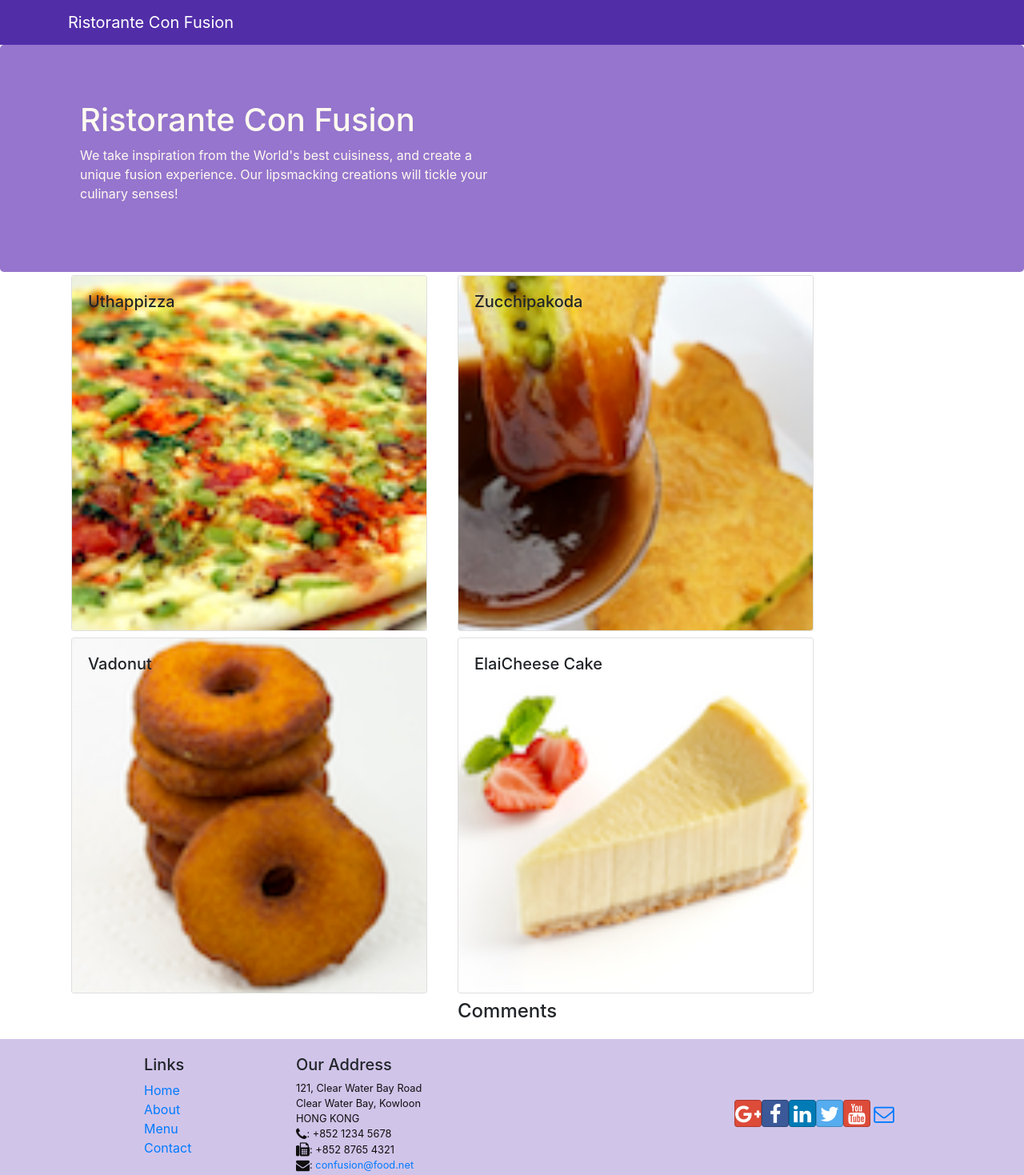
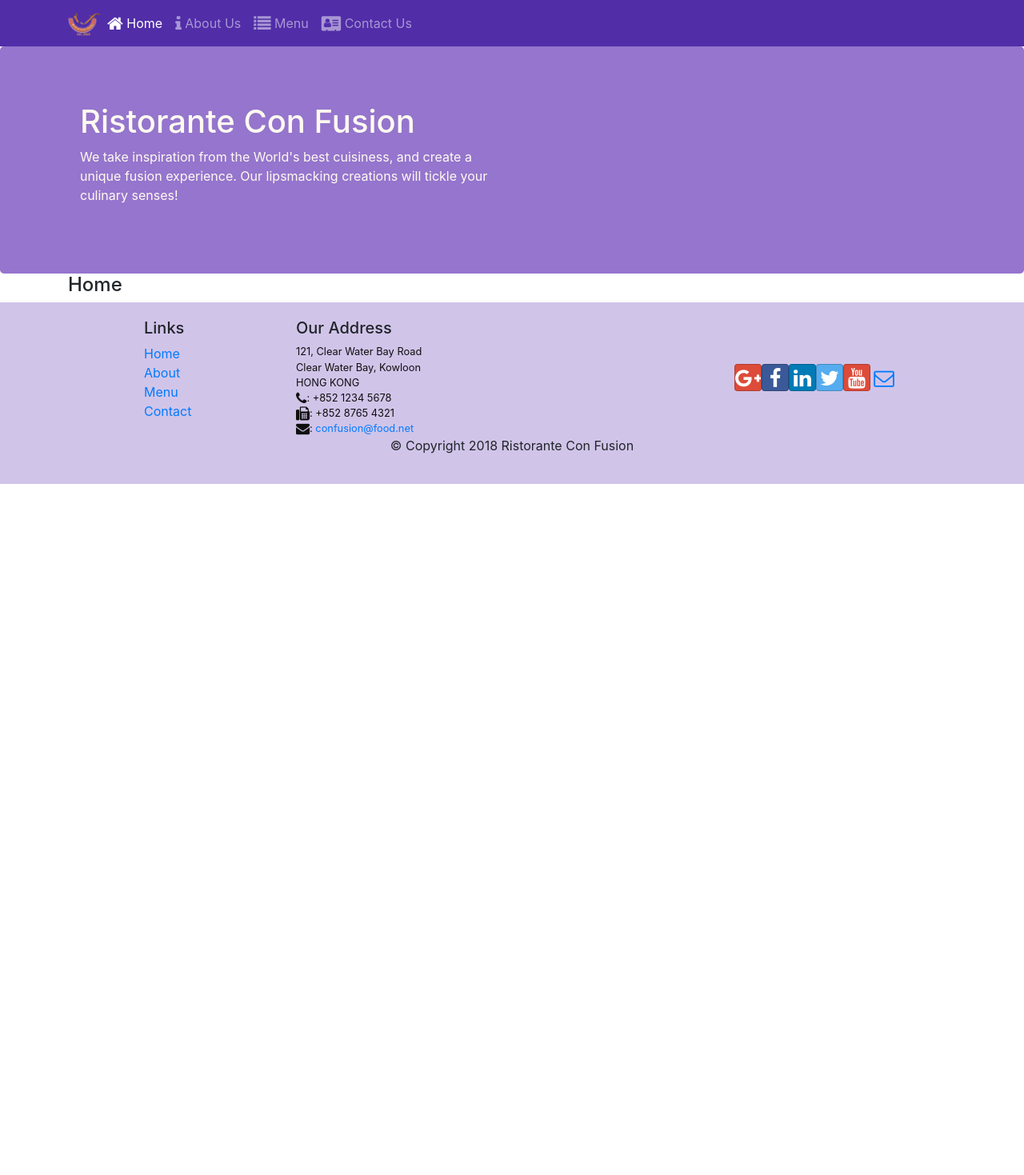
Before and after one commit to Valkyries12/coursera-react, a React (Create React App) app: page /home in a window 1280 px wide. Shown: the top 1469 px of the page at 80% size. After the commit the page ends 800 px from the top, so only its background shows below. Built offline with nearby package versions, Linux system fonts and the light colour scheme.

Commit message:
adding react router

```diff
--- a/package.json
+++ b/package.json
@@ -12,6 +12,7 @@
     "react": "^16.13.1",
     "react-dom": "^16.13.1",
     "react-popper": "^0.9.2",
+    "react-router-dom": "^5.2.0",
     "react-scripts": "3.4.1",
     "reactstrap": "^5.0.0"
   },
--- a/src/App.js
+++ b/src/App.js
@@ -1,13 +1,16 @@
 import React, { Component } from "react";
 import Main from "./components/MainComponent";
 import "./App.css";
+import { BrowserRouter } from "react-router-dom";
 
 class App extends Component {
   render() {
     return (
-      <div>
-        <Main />
-      </div>
+      <BrowserRouter>
+        <div>
+          <Main />
+        </div>
+      </BrowserRouter>
     );
   }
 }
--- a/src/components/FooterComponent.js
+++ b/src/components/FooterComponent.js
@@ -1,4 +1,5 @@
 import React from 'react';
+import { Link } from "react-router-dom";
 
 function Footer(props) {
     return(
@@ -8,10 +9,10 @@ function Footer(props) {
                 <div className="col-4 offset-1 col-sm-2">
                     <h5>Links</h5>
                     <ul className="list-unstyled">
-                        <li><a href="#">Home</a></li>
-                        <li><a href="#">About</a></li>
-                        <li><a href="#">Menu</a></li>
-                        <li><a href="contactus.html">Contact</a></li>
+                        <li><Link to="/home">Home</Link></li>
+                        <li><Link to="/aboutus">About</Link></li>
+                        <li><Link to="/menu">Menu</Link></li>
+                        <li><Link to="/contactus">Contact</Link></li>
                     </ul>
                 </div>
                 <div className="col-7 col-sm-5">
--- a/src/components/HeaderComponent.js
+++ b/src/components/HeaderComponent.js
@@ -1,24 +1,87 @@
 import React, { Component } from "react";
-import { Navbar, NavbarBrand, Jumbotron } from "reactstrap"; //import react based bootstrap
+import {
+  Navbar,
+  NavbarBrand,
+  Nav,
+  NavbarToggler,
+  Collapse,
+  NavItem,
+  Jumbotron,
+} from "reactstrap"; //import react based bootstrap
+import { NavLink } from "react-router-dom";
 
 class Header extends Component {
+
+  constructor(props) {
+    super(props);
+    this.state = {
+      isNavOpen: false
+    }
+    this.toggleNav = this.toggleNav.bind(this);
+  }
+
+  toggleNav() {
+    this.setState({
+      isNavOpen: !this.state.isNavOpen
+    })
+  }
   render() {
     return (
       <>
-        <Navbar dark>
+        <Navbar dark expand="md">
           <div className="container">
-            <NavbarBrand href="/">Ristorante Con Fusion</NavbarBrand>
+            <NavbarToggler onClick={this.toggleNav} />
+            <NavbarBrand className="mr-auto" href="/">
+              {" "}
+              <img
+                src="assets/images/logo.png"
+                height="30"
+                width="41"
+                alt="Ristorante Con Fusion"
+              />
+            </NavbarBrand>
+            <Collapse isOpen={this.state.isNavOpen} navbar>
+              <Nav navbar>
+                <NavItem>
+                  <NavLink className="nav-link" to="/home">
+                    <span className="fa fa-home fa-lg"></span> Home
+                  </NavLink>
+                </NavItem>
+
+                <NavItem>
+                  <NavLink className="nav-link" to="/aboutus">
+                    <span className="fa fa-info fa-lg"></span> About Us
+                  </NavLink>
+                </NavItem>
+
+                <NavItem>
+                  <NavLink className="nav-link" to="/menu">
+                    <span className="fa fa-list fa-lg"></span> Menu
+                  </NavLink>
+                </NavItem>
+
+                <NavItem>
+                  <NavLink className="nav-link" to="/contactus">
+                    <span className="fa fa-address-card fa-lg"></span> Contact
+                    Us
+                  </NavLink>
+                </NavItem>
+              </Nav>
+            </Collapse>
           </div>
         </Navbar>
         <Jumbotron>
           <div className="container">
-              <div className="row row-header">
-                  <div className="col-12 col-sm-6">
-                      <h1>Ristorante Con Fusion</h1>
-                      <p>We take inspiration from the World's best cuisiness, and create a unique fusion experience. Our lipsmacking creations will tickle your culinary senses!</p>
-
-                  </div>
+            <div className="row row-header">
+              <div className="col-12 col-sm-6">
+                <h1>Ristorante Con Fusion</h1>
+                <p>
+                  We take inspiration from the World's best cuisiness, and
+                  create a unique fusion experience. Our lipsmacking creations
+                  will tickle your culinary senses!
+                </p>
               </div>
+            </div>
           </div>
         </Jumbotron>
       </>
--- /dev/null
+++ b/src/components/HomeComponent.js
@@ -0,0 +1,11 @@
+import React from "react";
+
+function Home(props) {
+    return (
+        <div className="container">
+            <h4>Home</h4>
+        </div>
+    );
+}
+
+export default Home;
--- a/src/components/MainComponent.js
+++ b/src/components/MainComponent.js
@@ -1,39 +1,37 @@
 import React, { Component } from "react";
-
+import Home from "./HomeComponent";
 import Menu from "./MenuComponent"; // import user created Menu component into App.js file
 import DishDetail from "./DishDetailComponent";
 import Header from "./HeaderComponent";
 import Footer from "./FooterComponent";
 import { DISHES } from "../shared/dishes";
+import { Switch, Route, Redirect } from "react-router-dom";
 
 class Main extends Component {
   constructor(props) {
     super(props);
     this.state = {
       dishes: DISHES,
-      selectedDish: null,
     };
   }
 
-  onDishSelect(dishId) {
-    this.setState({ selectedDish: dishId });
-  }
-
   render() {
+    const HomePage = () => {
+      return <Home />;
+    };
     return (
       <div>
         <Header />
-        <Menu
-          dishes={this.state.dishes}
-          onClick={(dishId) => this.onDishSelect(dishId)}
-        />
-        <DishDetail
-          dish={
-            this.state.dishes.filter(
-              (dish) => dish.id === this.state.selectedDish
-            )[0]
-          }
-        />
+        <Switch>
+          <Route path="/home" component={HomePage} />
+          <Route
+            exact
+            path="/menu"
+            component={() => <Menu dishes={this.state.dishes} />}
+          />
+          <Redirect to="/home" />
+        </Switch>
+
         <Footer />
       </div>
     );
```
Also changed, not shown: 1 other file (tests, documents, lock files or other folders).
